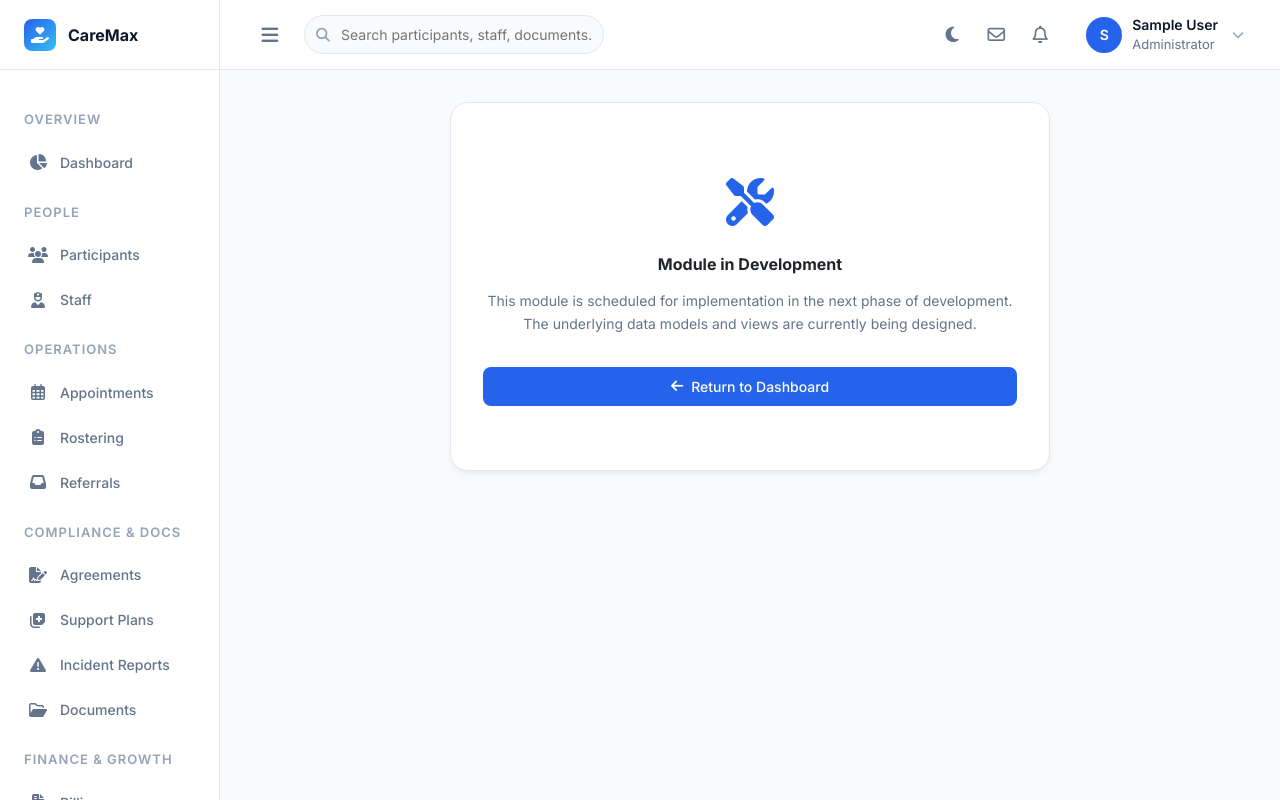
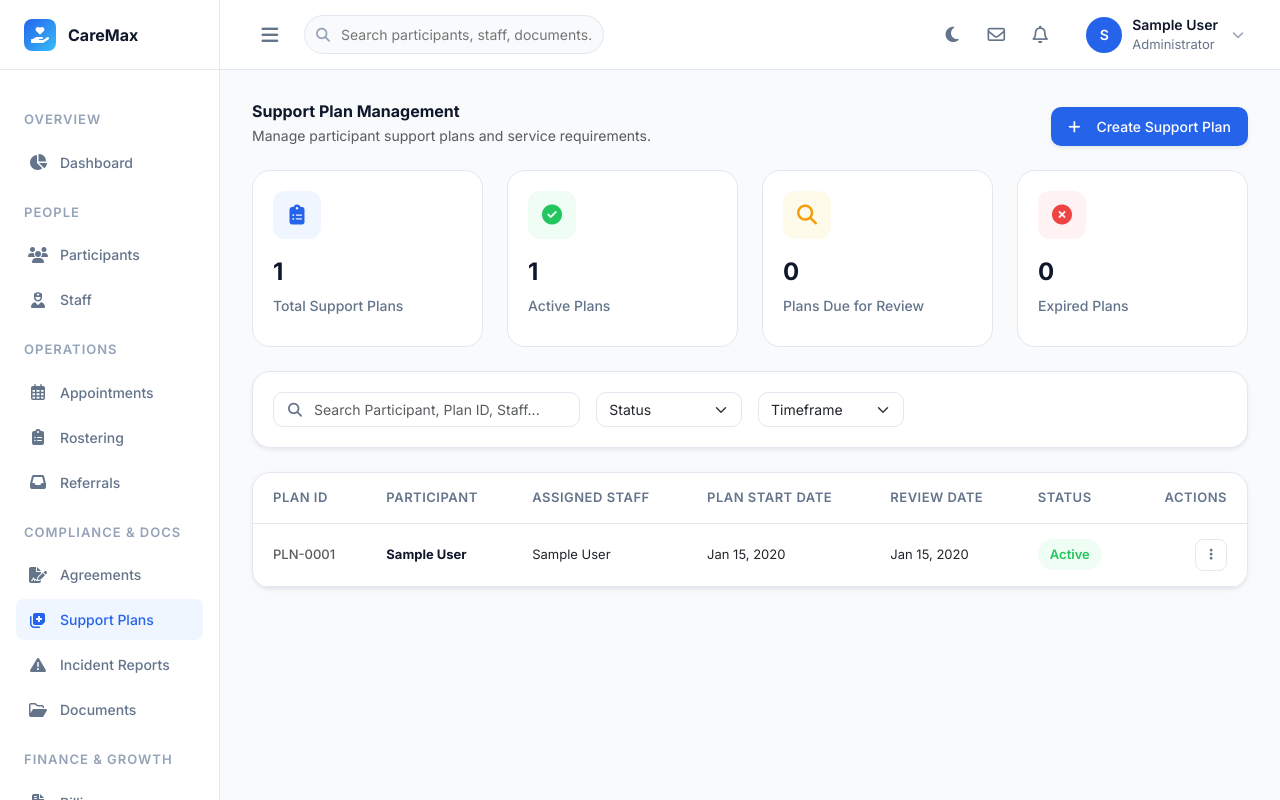
Before and after one commit to gangasagar12/caremax_disabiity, a Django app: page /dashboard/plans/ in a window 1280 px wide. Run offline with Django 5.2, Linux system fonts and the light colour scheme; a user stored in the database is signed in; tables that the repository leaves empty hold one stand-in row (values such as "Sample post").

Commit message:
Add Premium Support Plan Management Module

```diff
--- a/dashboard/urls.py
+++ b/dashboard/urls.py
@@ -25,7 +25,8 @@ urlpatterns = [
     path('appointments/<int:pk>/', views.AppointmentDetailView.as_view(), name='appointment_detail'),
     path('roster/', views.PlaceholderView.as_view(template_name="dashboard/placeholder.html"), name='roster'),
     path('agreements/', views.PlaceholderView.as_view(template_name="dashboard/placeholder.html"), name='agreements'),
-    path('plans/', views.PlaceholderView.as_view(template_name="dashboard/placeholder.html"), name='plans'),
+    path('plans/', views.SupportPlanListView.as_view(), name='plans'),
+    path('plans/<int:pk>/', views.SupportPlanDetailView.as_view(), name='plan_detail'),
     path('incidents/', views.PlaceholderView.as_view(template_name="dashboard/placeholder.html"), name='incidents'),
     path('documents/', views.PlaceholderView.as_view(template_name="dashboard/placeholder.html"), name='documents'),
     path('billing/', views.PlaceholderView.as_view(template_name="dashboard/placeholder.html"), name='billing'),
--- a/dashboard/views.py
+++ b/dashboard/views.py
@@ -4,7 +4,7 @@ from django.utils import timezone
 from django.shortcuts import get_object_or_404, redirect
 from django.http import JsonResponse
 from django.views import View
-from .models import Participant, SupportWorker, Appointment, VisitRecord, VisitDocument
+from .models import Participant, SupportWorker, Appointment, VisitRecord, VisitDocument, SupportPlan
 
 class DashboardHomeView(LoginRequiredMixin, TemplateView):
     template_name = "dashboard/index.html"
@@ -301,3 +301,33 @@ class AppointmentDetailView(LoginRequiredMixin, TemplateView):
             context['visit'] = None
 
         return context
+
+class SupportPlanListView(LoginRequiredMixin, TemplateView):
+    template_name = "dashboard/plans/list.html"
+
+    def get_context_data(self, **kwargs):
+        context = super().get_context_data(**kwargs)
+
+        plans = SupportPlan.objects.all().order_by('-updated_at')
+
+        context['stats'] = {
+            'total': plans.count(),
+            'active': plans.filter(status='Active').count(),
+            'review_due': plans.filter(status='Review Due').count(),
+            'expired': plans.filter(status='Expired').count(),
+        }
+
+        context['plans'] = plans
+        context['participants'] = Participant.objects.filter(status='Active')
+        context['staff_members'] = SupportWorker.objects.filter(status='Active')
+        return context
+
+class SupportPlanDetailView(LoginRequiredMixin, TemplateView):
+    template_name = "dashboard/plans/profile.html"
+
+    def get_context_data(self, **kwargs):
+        context = super().get_context_data(**kwargs)
+        pk = kwargs.get('pk')
+        plan = get_object_or_404(SupportPlan, pk=pk)
+        context['plan'] = plan
+        return context
--- a/templates/dashboard/base_dashboard.html
+++ b/templates/dashboard/base_dashboard.html
@@ -460,7 +460,7 @@
                 <a href="{% url 'dashboard:agreements' %}" class="menu-item">
                     <i class="fas fa-file-signature"></i> <span>Agreements</span>
                 </a>
-                <a href="{% url 'dashboard:plans' %}" class="menu-item">
+                <a href="{% url 'dashboard:plans' %}" class="menu-item {% if request.resolver_match.url_name == 'plans' or request.resolver_match.url_name == 'plan_detail' %}active{% endif %}">
                     <i class="fas fa-notes-medical"></i> <span>Support Plans</span>
                 </a>
                 <a href="{% url 'dashboard:incidents' %}" class="menu-item">
--- /dev/null
+++ b/templates/dashboard/plans/list.html
@@ -0,0 +1,324 @@
+{% extends "dashboard/base_dashboard.html" %}
+{% load static %}
+
+{% block title %}Support Plan Management - CareMax{% endblock %}
+
+{% block content %}
+<style>
+    .stat-card {
+        background-color: var(--bg-card); border: 1px solid var(--border-color); border-radius: 18px; padding: 20px;
+        transition: transform 0.3s ease, box-shadow 0.3s ease; height: 100%; display: flex; flex-direction: column;
+    }
+    .stat-card:hover { transform: translateY(-5px); box-shadow: var(--shadow-float); border-color: var(--primary-light); }
+    .stat-icon-wrapper {
+        width: 48px; height: 48px; border-radius: 12px; display: flex; align-items: center; justify-content: center;
+        font-size: 20px; margin-bottom: 15px;
+    }
+    .stat-value { font-size: 24px; font-weight: 700; color: var(--text-main); margin-bottom: 5px; }
+    .stat-label { font-size: 14px; color: var(--text-muted); font-weight: 500; margin-bottom: 10px; }
+
+    .filter-card { background-color: var(--bg-card); border: 1px solid var(--border-color); border-radius: 18px; padding: 20px; margin-bottom: 24px; }
+    .search-wrapper { position: relative; }
+    .search-wrapper .form-control { padding-left: 40px; border-radius: 10px; border: 1px solid var(--border-color); font-size: 14px; }
+    .search-wrapper i { position: absolute; left: 15px; top: 50%; transform: translateY(-50%); color: var(--text-muted); }
+    .form-select-custom { border-radius: 10px; border: 1px solid var(--border-color); font-size: 14px; }
+
+    .table-container { background-color: var(--bg-card); border: 1px solid var(--border-color); border-radius: 18px; overflow: hidden; }
+    .table-custom { margin-bottom: 0; color: var(--text-main); font-size: 13px; }
+    .table-custom thead th {
+        background-color: var(--bg-body); color: var(--text-muted); font-weight: 600; font-size: 13px;
+        text-transform: uppercase; letter-spacing: 0.5px; border-bottom: 1px solid var(--border-color); padding: 15px 20px; white-space: nowrap;
+    }
+    .table-custom tbody td { padding: 15px 20px; vertical-align: middle; border-bottom: 1px solid var(--border-color); }
+    .table-custom tbody tr:hover { background-color: var(--bg-body); }
+
+    .status-badge { padding: 6px 12px; border-radius: 20px; font-size: 13px; font-weight: 600; display: inline-block; }
+    .status-Active { background-color: var(--success-light); color: var(--success); }
+    .status-Review { background-color: var(--warning-light); color: var(--warning); }
+    .status-Expired { background-color: var(--danger-light); color: var(--danger); }
+
+    .action-btn {
+        width: 32px; height: 32px; border-radius: 8px; border: 1px solid var(--border-color); background-color: var(--bg-card);
+        color: var(--text-muted); display: flex; align-items: center; justify-content: center; transition: all 0.2s; cursor: pointer;
+    }
+    .action-btn:hover { background-color: var(--primary-light); color: var(--primary); border-color: var(--primary-light); }
+
+    /* Wizard Styles */
+    .wizard-steps { display: flex; justify-content: space-between; position: relative; margin-bottom: 30px; }
+    .wizard-steps::before { content: ''; position: absolute; top: 20px; left: 0; right: 0; height: 2px; background-color: var(--border-color); z-index: 1; }
+    .wizard-step { position: relative; z-index: 2; text-align: center; flex: 1; }
+    .wizard-step-circle {
+        width: 40px; height: 40px; border-radius: 50%; background-color: var(--bg-card); border: 2px solid var(--border-color);
+        color: var(--text-muted); display: flex; align-items: center; justify-content: center; font-weight: bold; margin: 0 auto 10px; transition: all 0.3s;
+    }
+    .wizard-step.active .wizard-step-circle { border-color: var(--primary); background-color: var(--primary); color: white; }
+    .wizard-step.completed .wizard-step-circle { border-color: var(--success); background-color: var(--success); color: white; }
+    .wizard-step-label { font-size: 13px; font-weight: 600; color: var(--text-muted); }
+    .wizard-step.active .wizard-step-label { color: var(--primary); }
+    .wizard-panel { display: none; }
+    .wizard-panel.active { display: block; animation: fadeIn 0.4s ease forwards; }
+    .modal-content { border-radius: 18px; border: none; overflow: hidden; }
+    .modal-header { border-bottom: 1px solid var(--border-color); background-color: var(--bg-card); }
+    .modal-footer { border-top: 1px solid var(--border-color); background-color: var(--bg-body); }
+</style>
+
+<div class="d-flex justify-content-between align-items-end mb-4">
+    <div>
+        <h1 class="fw-bold mb-1" style="font-size: 16px;">Support Plan Management</h1>
+        <p class="text-muted mb-0" style="font-size: 14px;">Manage participant support plans and service requirements.</p>
+    </div>
+    <div class="d-flex gap-2">
+        <button class="btn btn-primary shadow-sm" style="font-size: 14px; border-radius: 10px;" data-bs-toggle="modal" data-bs-target="#newPlanModal">
+            <i class="fas fa-plus me-2"></i> Create Support Plan
+        </button>
+    </div>
+</div>
+
+<div class="row g-4 mb-4">
+    <div class="col-12 col-md-6 col-xl-3">
+        <div class="stat-card">
+            <div class="stat-icon-wrapper" style="background-color: var(--primary-light); color: var(--primary);"><i class="fas fa-clipboard-list"></i></div>
+            <div class="stat-value">{{ stats.total }}</div>
+            <div class="stat-label">Total Support Plans</div>
+        </div>
+    </div>
+    <div class="col-12 col-md-6 col-xl-3">
+        <div class="stat-card">
+            <div class="stat-icon-wrapper" style="background-color: var(--success-light); color: var(--success);"><i class="fas fa-check-circle"></i></div>
+            <div class="stat-value">{{ stats.active }}</div>
+            <div class="stat-label">Active Plans</div>
+        </div>
+    </div>
+    <div class="col-12 col-md-6 col-xl-3">
+        <div class="stat-card">
+            <div class="stat-icon-wrapper" style="background-color: var(--warning-light); color: var(--warning);"><i class="fas fa-search"></i></div>
+            <div class="stat-value">{{ stats.review_due }}</div>
+            <div class="stat-label">Plans Due for Review</div>
+        </div>
+    </div>
+    <div class="col-12 col-md-6 col-xl-3">
+        <div class="stat-card">
+            <div class="stat-icon-wrapper" style="background-color: var(--danger-light); color: var(--danger);"><i class="fas fa-times-circle"></i></div>
+            <div class="stat-value">{{ stats.expired }}</div>
+            <div class="stat-label">Expired Plans</div>
+        </div>
+    </div>
+</div>
+
+<div class="filter-card shadow-sm">
+    <div class="row g-3">
+        <div class="col-12 col-lg-4">
+            <div class="search-wrapper">
+                <i class="fas fa-search"></i>
+                <input type="text" class="form-control" style="font-size: 14px;" placeholder="Search Participant, Plan ID, Staff...">
+            </div>
+        </div>
+        <div class="col-12 col-md-4 col-lg-2">
+            <select class="form-select form-select-custom" style="font-size: 14px;">
+                <option selected>Status</option>
+                <option value="Active">Active</option>
+                <option value="Review Due">Review Due</option>
+                <option value="Expired">Expired</option>
+            </select>
+        </div>
+        <div class="col-12 col-md-4 col-lg-2">
+            <select class="form-select form-select-custom" style="font-size: 14px;">
+                <option selected>Timeframe</option>
+                <option value="recently_updated">Recently Updated</option>
+                <option value="due_soon">Review Due Soon</option>
+            </select>
+        </div>
+    </div>
+</div>
+
+<div class="table-container shadow-sm mb-4">
+    <div class="table-responsive">
+        <table class="table table-custom table-hover">
+            <thead>
+                <tr>
+                    <th>Plan ID</th>
+                    <th>Participant</th>
+                    <th>Assigned Staff</th>
+                    <th>Plan Start Date</th>
+                    <th>Review Date</th>
+                    <th>Status</th>
+                    <th class="text-end">Actions</th>
+                </tr>
+            </thead>
+            <tbody>
+                {% for plan in plans %}
+                <tr>
+                    <td class="fw-medium text-muted">PLN-{{ plan.pk|stringformat:"04d" }}</td>
+                    <td><div class="fw-bold" style="color: var(--text-main);">{{ plan.participant }}</div></td>
+                    <td>{{ plan.assigned_staff.user.get_full_name|default:"Unassigned" }}</td>
+                    <td>{{ plan.start_date|date:"M d, Y" }}</td>
+                    <td>{{ plan.review_date|date:"M d, Y" }}</td>
+                    <td><span class="status-badge status-{{ plan.status|slice:':6' }}">{{ plan.status }}</span></td>
+                    <td class="text-end">
+                        <div class="dropdown d-inline-block">
+                            <button class="action-btn" type="button" data-bs-toggle="dropdown" aria-expanded="false"><i class="fas fa-ellipsis-v"></i></button>
+                            <ul class="dropdown-menu dropdown-menu-end shadow-sm" style="border: 1px solid var(--border-color); background-color: var(--bg-card);">
+                                <li><a class="dropdown-item" href="{% url 'dashboard:plan_detail' pk=plan.pk %}" style="font-size: 14px;"><i class="fas fa-eye me-2 text-primary"></i> View Details</a></li>
+                                <li><a class="dropdown-item" href="#" style="font-size: 14px;"><i class="fas fa-pencil-alt me-2 text-warning"></i> Edit Plan</a></li>
+                                <li><a class="dropdown-item" href="#" style="font-size: 14px;"><i class="fas fa-clipboard-check me-2 text-success"></i> Review Plan</a></li>
+                                <li><hr class="dropdown-divider"></li>
+                                <li><a class="dropdown-item text-danger" href="#" style="font-size: 14px;"><i class="fas fa-archive me-2"></i> Archive</a></li>
+                            </ul>
+                        </div>
+                    </td>
+                </tr>
+                {% empty %}
+                <tr><td colspan="7" class="text-center py-5 text-muted">No support plans found.</td></tr>
+                {% endfor %}
+            </tbody>
+        </table>
+    </div>
+</div>
+
+<!-- Create Support Plan Wizard Modal -->
+<div class="modal fade" id="newPlanModal" tabindex="-1" aria-hidden="true">
+    <div class="modal-dialog modal-xl modal-dialog-centered">
+        <div class="modal-content">
+            <div class="modal-header px-4 py-3">
+                <h5 class="modal-title fw-bold" style="font-size: 16px;">Create Support Plan</h5>
+                <button type="button" class="btn-close" data-bs-dismiss="modal" aria-label="Close"></button>
+            </div>
+            <div class="modal-body p-4 p-md-5 bg-body">
+                <div class="wizard-steps px-lg-5">
+                    <div class="wizard-step active" id="step1-indicator"><div class="wizard-step-circle">1</div><div class="wizard-step-label">Participant</div></div>
+                    <div class="wizard-step" id="step2-indicator"><div class="wizard-step-circle">2</div><div class="wizard-step-label">Services</div></div>
+                    <div class="wizard-step" id="step3-indicator"><div class="wizard-step-circle">3</div><div class="wizard-step-label">Goals</div></div>
+                    <div class="wizard-step" id="step4-indicator"><div class="wizard-step-circle">4</div><div class="wizard-step-label">Schedule</div></div>
+                    <div class="wizard-step" id="step5-indicator"><div class="wizard-step-circle">5</div><div class="wizard-step-label">Medical</div></div>
+                    <div class="wizard-step" id="step6-indicator"><div class="wizard-step-circle">6</div><div class="wizard-step-label">Review</div></div>
+                </div>
+
+                <form id="planForm">
+                    <div class="wizard-panel active" id="step1-panel">
+                        <h6 class="fw-bold mb-4" style="font-size: 16px;">Step 1: Participant & Staff</h6>
+                        <div class="row g-4">
+                            <div class="col-md-6">
+                                <label class="form-label">Select Participant</label>
+                                <select class="form-select" style="font-size: 14px;">
+                                    <option selected disabled>Select...</option>
+                                    {% for p in participants %}
+                                    <option value="{{ p.pk }}">{{ p }}</option>
+                                    {% endfor %}
+                                </select>
+                            </div>
+                            <div class="col-md-6">
+                                <label class="form-label">Assign Primary Support Worker</label>
+                                <select class="form-select" style="font-size: 14px;">
+                                    <option selected disabled>Select...</option>
+                                    {% for s in staff_members %}
+                                    <option value="{{ s.pk }}">{{ s.user.get_full_name }}</option>
+                                    {% endfor %}
+                                </select>
+                            </div>
+                        </div>
+                    </div>
+
+                    <div class="wizard-panel" id="step2-panel">
+                        <h6 class="fw-bold mb-4" style="font-size: 16px;">Step 2: Support Services</h6>
+                        <div class="row g-3">
+                            <div class="col-12"><label class="form-label">Select Required Services (Hold Ctrl/Cmd for multiple)</label>
+                                <select class="form-select" multiple style="font-size: 14px; height: 150px;">
+                                    <option>Personal Care</option>
+                                    <option>Daily Living Assistance</option>
+                                    <option>Community Access</option>
+                                    <option>Household Tasks</option>
+                                    <option>Transport</option>
+                                    <option>Medication Support</option>
+                                    <option>Therapy Support</option>
+                                    <option>Social Participation</option>
+                                    <option>Other</option>
+                                </select>
+                            </div>
+                        </div>
+                    </div>
+
+                    <div class="wizard-panel" id="step3-panel">
+                        <h6 class="fw-bold mb-4" style="font-size: 16px;">Step 3: Participant Goals</h6>
+                        <div class="row g-4">
+                            <div class="col-12">
+                                <label class="form-label">Define Goals</label>
+                                <textarea class="form-control" rows="5" style="font-size: 14px;" placeholder="e.g. Improve independent living, Increase community participation..."></textarea>
+                            </div>
+                        </div>
+                    </div>
+
+                    <div class="wizard-panel" id="step4-panel">
+                        <h6 class="fw-bold mb-4" style="font-size: 16px;">Step 4: Support Schedule</h6>
+                        <div class="row g-4">
+                            <div class="col-md-6">
+                                <label class="form-label">Frequency</label>
+                                <select class="form-select" style="font-size: 14px;">
+                                    <option>Daily</option><option>Weekly</option><option>Monthly</option><option>As Required</option>
+                                </select>
+                            </div>
+                            <div class="col-md-6">
+                                <label class="form-label">Preferred Days</label>
+                                <input type="text" class="form-control" style="font-size: 14px;" placeholder="e.g. Mon, Wed, Fri">
+                            </div>
+                            <div class="col-md-6">
+                                <label class="form-label">Preferred Time</label>
+                                <input type="text" class="form-control" style="font-size: 14px;" placeholder="e.g. Morning (9AM - 12PM)">
+                            </div>
+                            <div class="col-md-6">
+                                <label class="form-label">Hours Per Visit</label>
+                                <input type="number" step="0.5" class="form-control" style="font-size: 14px;" value="2.0">
+                            </div>
+                        </div>
+                    </div>
+
+                    <div class="wizard-panel" id="step5-panel">
+                        <h6 class="fw-bold mb-4" style="font-size: 16px;">Step 5: Medical Information</h6>
+                        <div class="row g-4">
+                            <div class="col-md-6"><label class="form-label">Medical Conditions</label><textarea class="form-control" rows="2" style="font-size: 14px;"></textarea></div>
+                            <div class="col-md-6"><label class="form-label">Allergies</label><textarea class="form-control" rows="2" style="font-size: 14px;"></textarea></div>
+                            <div class="col-md-6"><label class="form-label">Medication Notes</label><textarea class="form-control" rows="2" style="font-size: 14px;"></textarea></div>
+                            <div class="col-md-6"><label class="form-label">Behaviour Alerts</label><textarea class="form-control" rows="2" style="font-size: 14px;"></textarea></div>
+                            <div class="col-12"><label class="form-label">Emergency Instructions</label><textarea class="form-control" rows="2" style="font-size: 14px;"></textarea></div>
+                        </div>
+                    </div>
+
+                    <div class="wizard-panel" id="step6-panel">
+                        <h6 class="fw-bold mb-4" style="font-size: 16px;">Step 6: Plan Review</h6>
+                        <div class="row g-4">
+                            <div class="col-md-4"><label class="form-label">Plan Start Date</label><input type="date" class="form-control" style="font-size: 14px;"></div>
+                            <div class="col-md-4"><label class="form-label">Review Date</label><input type="date" class="form-control" style="font-size: 14px;"></div>
+                            <div class="col-md-4">
+                                <label class="form-label">Plan Status</label>
+                                <select class="form-select" style="font-size: 14px;"><option>Active</option><option>Review Due</option><option>Expired</option></select>
+                            </div>
+                        </div>
+                    </div>
+                </form>
+            </div>
+            <div class="modal-footer px-4 py-3">
+                <button type="button" class="btn btn-outline-secondary" data-bs-dismiss="modal" style="font-size: 14px; border-radius: 10px;">Cancel</button>
+                <button type="button" class="btn btn-primary shadow-sm" onclick="nextStep()" id="nextBtn" style="font-size: 14px; border-radius: 10px;">Next Step <i class="fas fa-arrow-right ms-2"></i></button>
+                <button type="button" class="btn btn-success shadow-sm d-none" data-bs-dismiss="modal" id="saveBtn" style="font-size: 14px; border-radius: 10px;">Save Support Plan <i class="fas fa-check ms-2"></i></button>
+            </div>
+        </div>
+    </div>
+</div>
+
+<script>
+    let step = 1;
+    function nextStep() {
+        if (step < 6) {
+            document.getElementById(`step${step}-panel`).classList.remove('active');
+            document.getElementById(`step${step}-indicator`).classList.add('completed');
+            document.getElementById(`step${step}-indicator`).classList.remove('active');
+            step++;
+            document.getElementById(`step${step}-panel`).classList.add('active');
+            document.getElementById(`step${step}-indicator`).classList.add('active');
+            if (step === 6) {
+                document.getElementById('nextBtn').classList.add('d-none');
+                document.getElementById('saveBtn').classList.remove('d-none');
+            }
+        }
+    }
+</script>
+{% endblock %}
```
Also changed, not shown: dashboard/models.py (+39 -0 lines), templates/dashboard/plans/profile.html (added, +173 -0 lines), dashboard/migrations/0003_supportplan.py (added).
